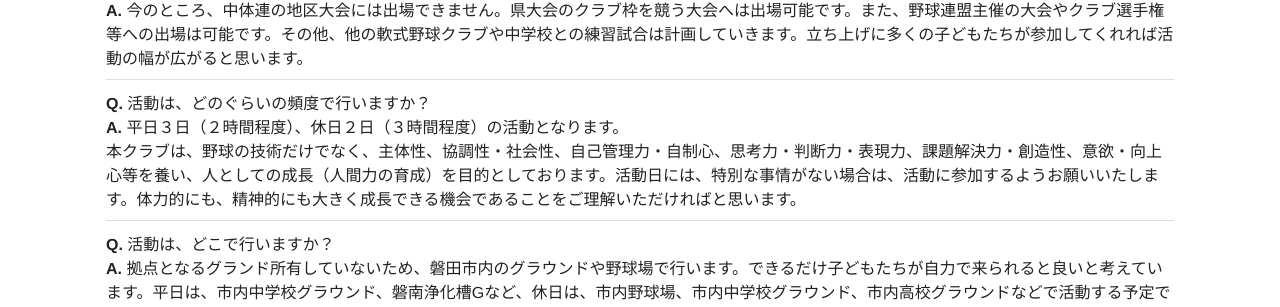
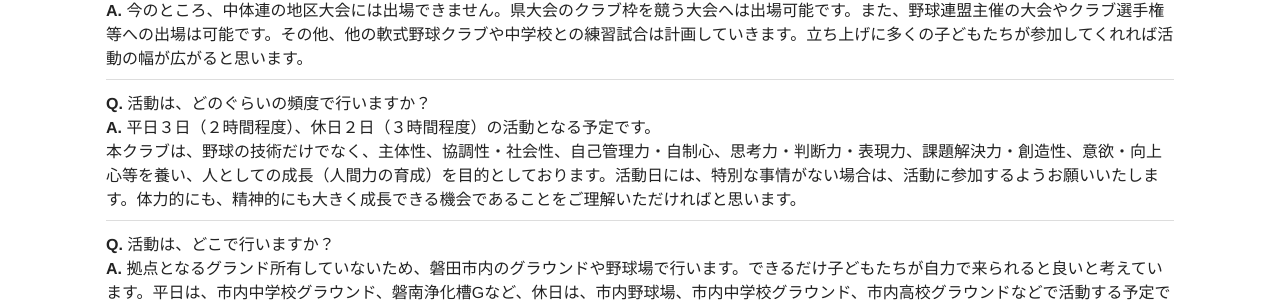
Before and after one commit to moutineigo/baseball, a Jekyll site: the page built from index.md, in a window 1280 px wide and 900 px high, scrolled down 2139 px. Shown: the part 141-448 px from the top of the window. Built offline with Jekyll 4.4.1, drawn with Linux system fonts in a browser that asks for light colours.

Commit message:
Update home.html

```diff
--- a/_layouts/home.html
+++ b/_layouts/home.html
@@ -86,7 +86,7 @@ layout: default
     <li><strong>Q.</strong> どんな人が対象になりますか？ <BR><strong>A.</strong> 2026年４月から随時活動をしていきます。まずは、中学１・２年生を対象に募集します。野球の経験や男女の別などは一切関係ありません。それぞれの状況に応じて指導していきますので安心して参加してください。今後は、小学生から中学生や中学生から高校生への橋渡しの活動に広げていきます。</li>
     <li><strong>Q.</strong> 体験入会やスポカルとの重複登録は可能ですか？<BR><strong>A.</strong> まずは見学や体験をしていただきたいと思います。説明会や体験会の実施については、InstagramやHPで告知します。また、スポカルとの重複登録は可能です。活動日が重なる場合には、ご家庭で判断してください。</li>
     <li><strong>Q.</strong> 試合や大会への参加はどうなりますか？<BR><strong>A.</strong> 今のところ、中体連の地区大会には出場できません。県大会のクラブ枠を競う大会へは出場可能です。また、野球連盟主催の大会やクラブ選手権等への出場は可能です。その他、他の軟式野球クラブや中学校との練習試合は計画していきます。立ち上げに多くの子どもたちが参加してくれれば活動の幅が広がると思います。</li>
-    <li><strong>Q.</strong> 活動は、どのぐらいの頻度で行いますか？<BR><strong>A.</strong> 平日３日（２時間程度）、休日２日（３時間程度）の活動となります。<BR>
+    <li><strong>Q.</strong> 活動は、どのぐらいの頻度で行いますか？<BR><strong>A.</strong> 平日３日（２時間程度）、休日２日（３時間程度）の活動となる予定です。<BR>
 本クラブは、野球の技術だけでなく、主体性、協調性・社会性、自己管理力・自制心、思考力・判断力・表現力、課題解決力・創造性、意欲・向上心等を養い、人としての成長（人間力の育成）を目的としております。活動日には、特別な事情がない場合は、活動に参加するようお願いいたします。体力的にも、精神的にも大きく成長できる機会であることをご理解いただければと思います。</li>
     <li><strong>Q.</strong> 活動は、どこで行いますか？<BR><strong>A.</strong> 拠点となるグランド所有していないため、磐田市内のグラウンドや野球場で行います。できるだけ子どもたちが自力で来られると良いと考えています。平日は、市内中学校グラウンド、磐南浄化槽Gなど、休日は、市内野球場、市内中学校グラウンド、市内高校グラウンドなどで活動する予定です。</li>
     <li><strong>Q.</strong> 自転車で通っても良いですか？<BR><strong>A.</strong> 学校と違い校区はありませんので、自転車で通っていただいて構いません。ただし、くれぐれも交通安全に気を付けてください。</li>
```
